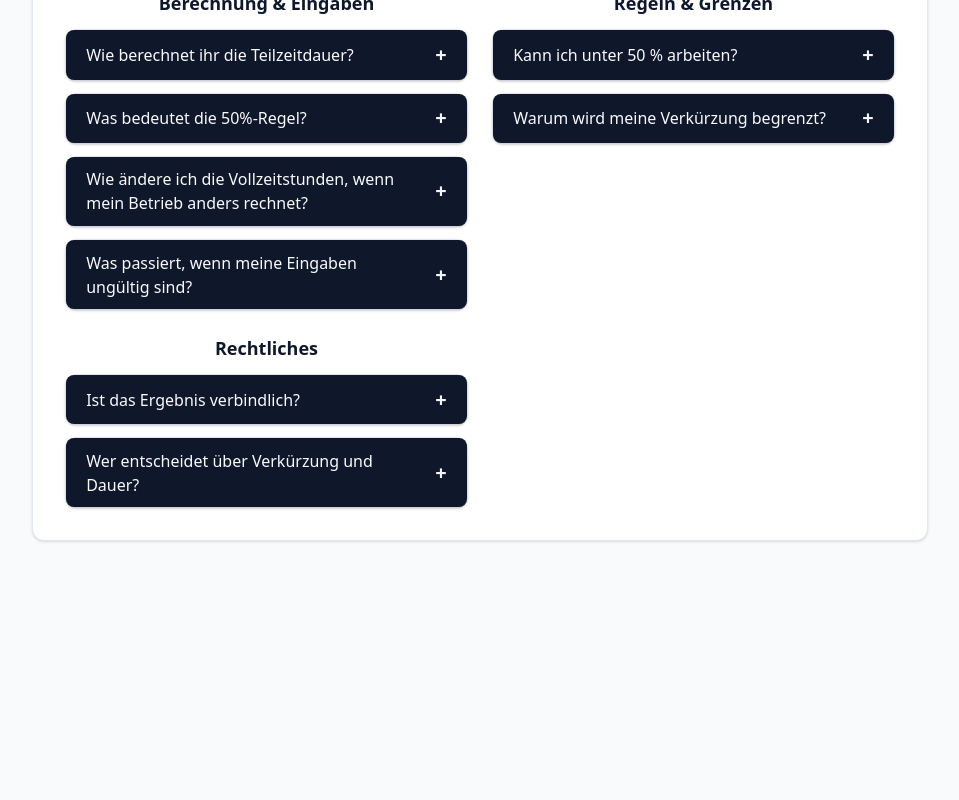
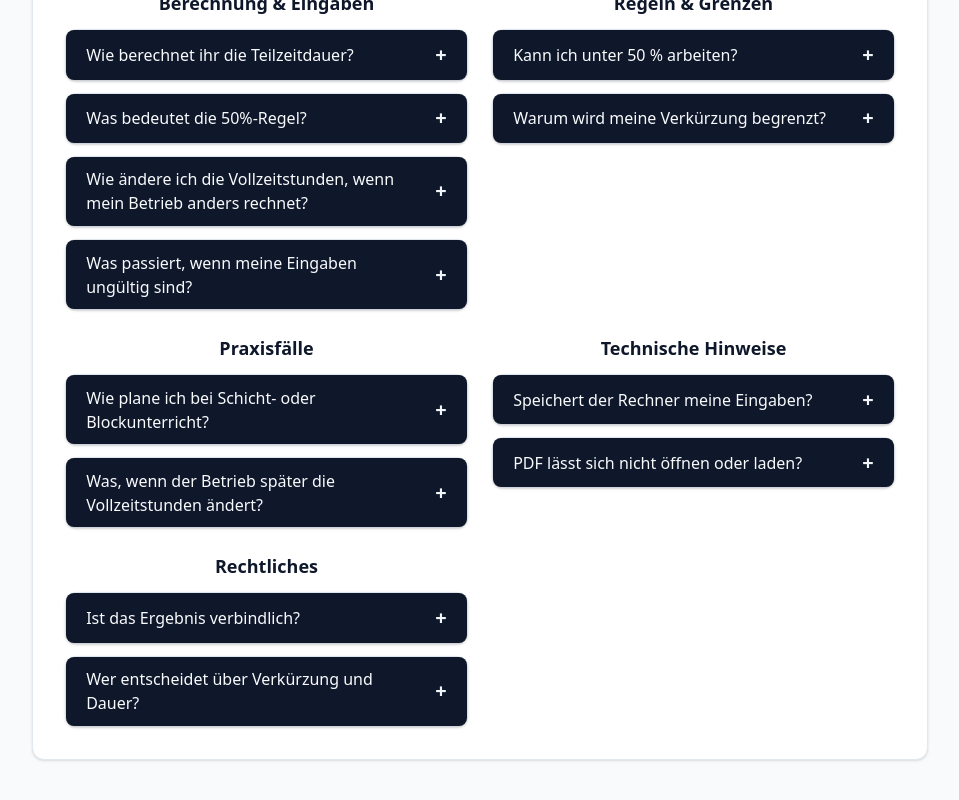
Before and after one commit to HadiDoBronxs/Teilzeitausbildungsrechner, a React (Vite) app: page / in a window 1280 px wide. Shown: the part 1081-1881 px from the top of the page, without its empty margins (160-1119 px from the left). Before the commit the page ends 1718 px from the top, so only its background shows below. Built offline with nearby package versions, Linux system fonts and the light colour scheme.

Commit message:
#55 Weitere fragen eingefügt und test fürs rendering

```diff
--- a/src/components/faq/FAQSection.jsx
+++ b/src/components/faq/FAQSection.jsx
@@ -34,6 +34,14 @@ const FAQ_CATEGORIES = [
   {
     key: "rules",
     items: ["below50", "capReduction"],
+  },
+  {
+    key: "practice",
+    items: ["shiftPlan", "hoursChange"],
+  },
+  {
+    key: "technical",
+    items: ["saveData", "pdfIssue"],
   },
   {
     key: "legal",
--- a/src/locales/de/translation.json
+++ b/src/locales/de/translation.json
@@ -90,6 +90,8 @@
         "categories": {
             "calculation": "Berechnung & Eingaben",
             "rules": "Regeln & Grenzen",
+            "practice": "Praxisfälle",
+            "technical": "Technische Hinweise",
             "legal": "Rechtliches"
         },
         "items": {
@@ -122,6 +124,26 @@
                 "question": "Warum wird meine Verkürzung begrenzt?",
                 "answer": "Wir berücksichtigen maximale Verkürzungen (z. B. 6 Monate) und eine Schutzgrenze: Teilzeit dauert höchstens 1,5 × so lange wie die Regeldauer. So bleiben die Ergebnisse realistisch und kammerkonform.",
                 "easy": "Kurz erklärt: Es gibt Obergrenzen für Verkürzung und Verlängerung, damit das Ergebnis realistisch bleibt."
+            },
+            "shiftPlan": {
+                "question": "Wie plane ich bei Schicht- oder Blockunterricht?",
+                "answer": "Tragen Sie die durchschnittlichen Wochenstunden ein. Bei Schicht- oder Blockplänen den Mittelwert aus Ihrem Plan nehmen (Schule und Betrieb zusammen). So bleibt der Teilzeit-Faktor realistisch.",
+                "easy": "Kurz erklärt: Nutze den Durchschnitt deiner Wochenstunden, auch wenn Schichten oder Blockschule wechseln."
+            },
+            "hoursChange": {
+                "question": "Was, wenn der Betrieb später die Vollzeitstunden ändert?",
+                "answer": "Passe das Feld „Vollzeitstunden pro Woche“ an. Der Rechner berechnet Faktor und Dauer sofort neu. Klären Sie mit Betrieb und Kammer, ob Vertragsangaben angepasst werden müssen.",
+                "easy": "Kurz erklärt: Neue Vollzeitstunden eintragen, dann rechnet der Rechner neu. Bei Bedarf mit Betrieb/Kammer abstimmen."
+            },
+            "saveData": {
+                "question": "Speichert der Rechner meine Eingaben?",
+                "answer": "Nein. Alle Eingaben bleiben lokal im Browser und werden nicht an einen Server gesendet.",
+                "easy": "Kurz erklärt: Deine Daten bleiben nur im Browser und werden nicht gespeichert."
+            },
+            "pdfIssue": {
+                "question": "PDF lässt sich nicht öffnen oder laden?",
+                "answer": "Erlaube Pop-ups/Downloads im Browser und nutze einen aktuellen Browser. Wenn der Download blockiert wurde, PDF erneut generieren oder einen anderen Browser versuchen.",
+                "easy": "Kurz erklärt: Pop-ups/Downloads erlauben und aktuellen Browser nutzen; sonst PDF neu erstellen oder Browser wechseln."
             },
             "binding": {
                 "question": "Ist das Ergebnis verbindlich?",
--- a/src/locales/en/translation.json
+++ b/src/locales/en/translation.json
@@ -90,6 +90,8 @@
     "categories": {
       "calculation": "Calculation & Inputs",
       "rules": "Rules & Limits",
+      "practice": "Practice cases",
+      "technical": "Technical notes",
       "legal": "Legal"
     },
     "items": {
@@ -122,6 +124,26 @@
         "question": "Why is my reduction capped?",
         "answer": "We apply maximum reductions (for example 6 months) and a protection limit: part-time lasts at most 1.5 × the standard duration. This keeps results realistic and chamber-compliant.",
         "easy": "In short: There are caps for reduction and extension so the result stays realistic."
+      },
+      "shiftPlan": {
+        "question": "How do I plan when I have shifts or block school?",
+        "answer": "Enter your average weekly hours. For shift or block schedules, use the mean from your plan (school and company combined) so the part-time factor stays realistic.",
+        "easy": "In short: Use your average weekly hours, even if shifts or block school change."
+      },
+      "hoursChange": {
+        "question": "What if my company changes the full-time hours later?",
+        "answer": "Update the “Full-time hours per week” field. The calculator recalculates factor and duration immediately. Check with your company and chamber if contract details need updates.",
+        "easy": "In short: Enter the new full-time hours, the calculator updates. Align with company/chamber if needed."
+      },
+      "saveData": {
+        "question": "Does the calculator save my inputs?",
+        "answer": "No. All inputs stay locally in your browser and are not sent to any server.",
+        "easy": "In short: Your data stays in the browser and is not stored."
+      },
+      "pdfIssue": {
+        "question": "PDF will not open or download?",
+        "answer": "Allow pop-ups/downloads in your browser and use a current browser version. If the download was blocked, regenerate the PDF or try another browser.",
+        "easy": "In short: Allow pop-ups/downloads and use a current browser; otherwise regenerate the PDF or switch browser."
       },
       "binding": {
         "question": "Is the result binding?",
```
Also changed, not shown: 1 other file (tests, documents, lock files or other folders).
